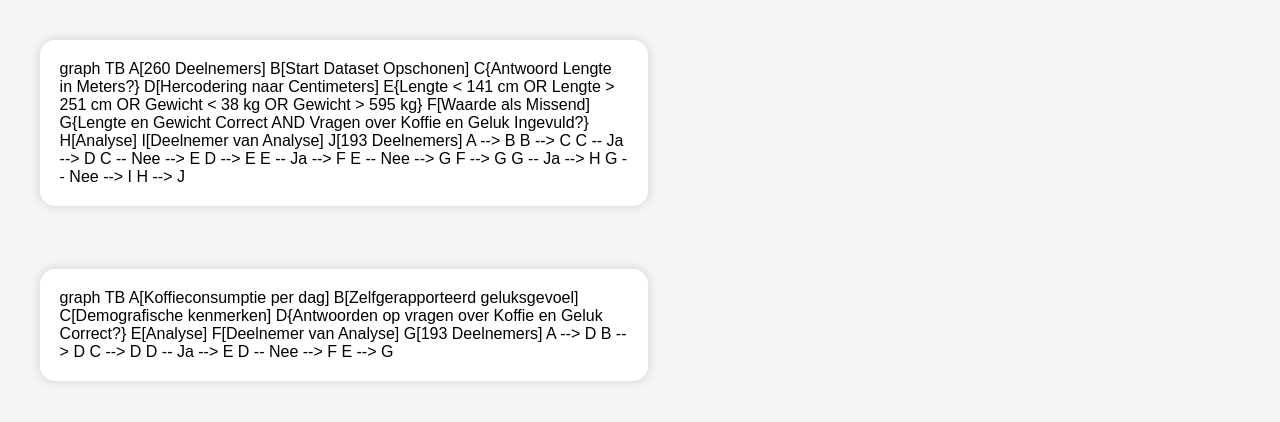
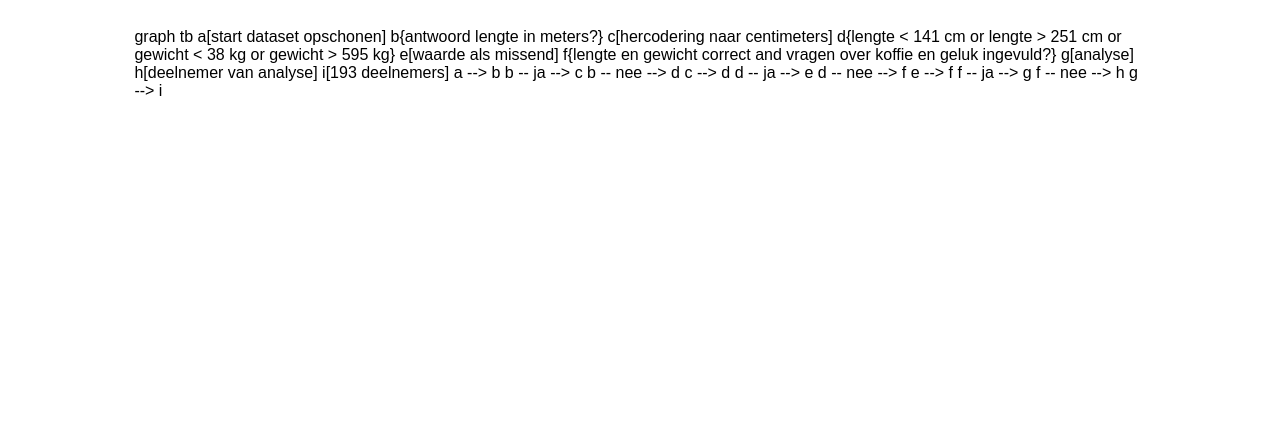
Before and after one commit to Jurr88/variabelen, a plain HTML site: page index.html in a window 1280 px wide. Drawn offline with Linux system fonts and the light colour scheme; a script that the page names is missing.

Commit message:
Update index.html

```diff
--- a/index.html
+++ b/index.html
@@ -1,77 +1,54 @@
 <!DOCTYPE html>
 <html>
     <head>
-        <title>Flowchart voor Dataset Opschonen en Koffieconsumptie per dag</title>
+        <title>Flowchart voor dataset opschonen</title>
         <script src="https://cdn.jsdelivr.net/npm/mermaid/dist/mermaid.min.js"></script>
         <script>
-            mermaid.initialize({
-                startOnLoad:true,
-                theme: 'forest',
-                flowchart:{
-                    curve: 'basis'
-                }
-            });
+            mermaid.initialize({startOnLoad:true, theme: 'neutral'});
         </script>
         <style>
             body {
-                background-color: #f5f5f5;
+                background-color: #fff;
                 font-family: Arial, sans-serif;
             }
 
             .mermaid {
-                display: inline-block;
-                vertical-align: top;
-                width: 45%;
-                margin: 2.5%;
+                display: block;
+                margin: auto;
+                width: 80%;
                 padding: 20px;
                 background-color: #fff;
-                box-shadow: 0px 0px 8px 2px rgba(0, 0, 0, 0.1);
-                border-radius: 15px;
+                text-transform: lowercase;
+            }
+
+            .mermaid div:first-letter {
+                text-transform: capitalize;
             }
         </style>
     </head>
     <body>
         <div class="mermaid">
             graph TB
-            A[260 Deelnemers]
-            B[Start Dataset Opschonen]
-            C{Antwoord Lengte in Meters?}
-            D[Hercodering naar Centimeters]
-            E{Lengte < 141 cm OR Lengte > 251 cm OR Gewicht < 38 kg OR Gewicht > 595 kg}
-            F[Waarde als Missend]
-            G{Lengte en Gewicht Correct AND Vragen over Koffie en Geluk Ingevuld?}
-            H[Analyse]
-            I[Deelnemer van Analyse]
-            J[193 Deelnemers]
+            A[Start dataset opschonen]
+            B{Antwoord lengte in meters?}
+            C[Hercodering naar centimeters]
+            D{Lengte < 141 cm OR lengte > 251 cm OR gewicht < 38 kg OR gewicht > 595 kg}
+            E[Waarde als missend]
+            F{Lengte en gewicht correct AND vragen over koffie en geluk ingevuld?}
+            G[Analyse]
+            H[Deelnemer van analyse]
+            I[193 deelnemers]
 
             A --> B
-            B --> C
-            C -- Ja --> D
-            C -- Nee --> E
-            D --> E
-            E -- Ja --> F
-            E -- Nee --> G
-            F --> G
-            G -- Ja --> H
-            G -- Nee --> I
-            H --> J
-        </div>
-        <div class="mermaid">
-            graph TB
-            A[Koffieconsumptie per dag]
-            B[Zelfgerapporteerd geluksgevoel]
-            C[Demografische kenmerken]
-            D{Antwoorden op vragen over Koffie en Geluk Correct?}
-            E[Analyse]
-            F[Deelnemer van Analyse]
-            G[193 Deelnemers]
-
-            A --> D
-            B --> D
+            B -- Ja --> C
+            B -- Nee --> D
             C --> D
             D -- Ja --> E
             D -- Nee --> F
-            E --> G
+            E --> F
+            F -- Ja --> G
+            F -- Nee --> H
+            G --> I
         </div>
     </body>
 </html>
```
